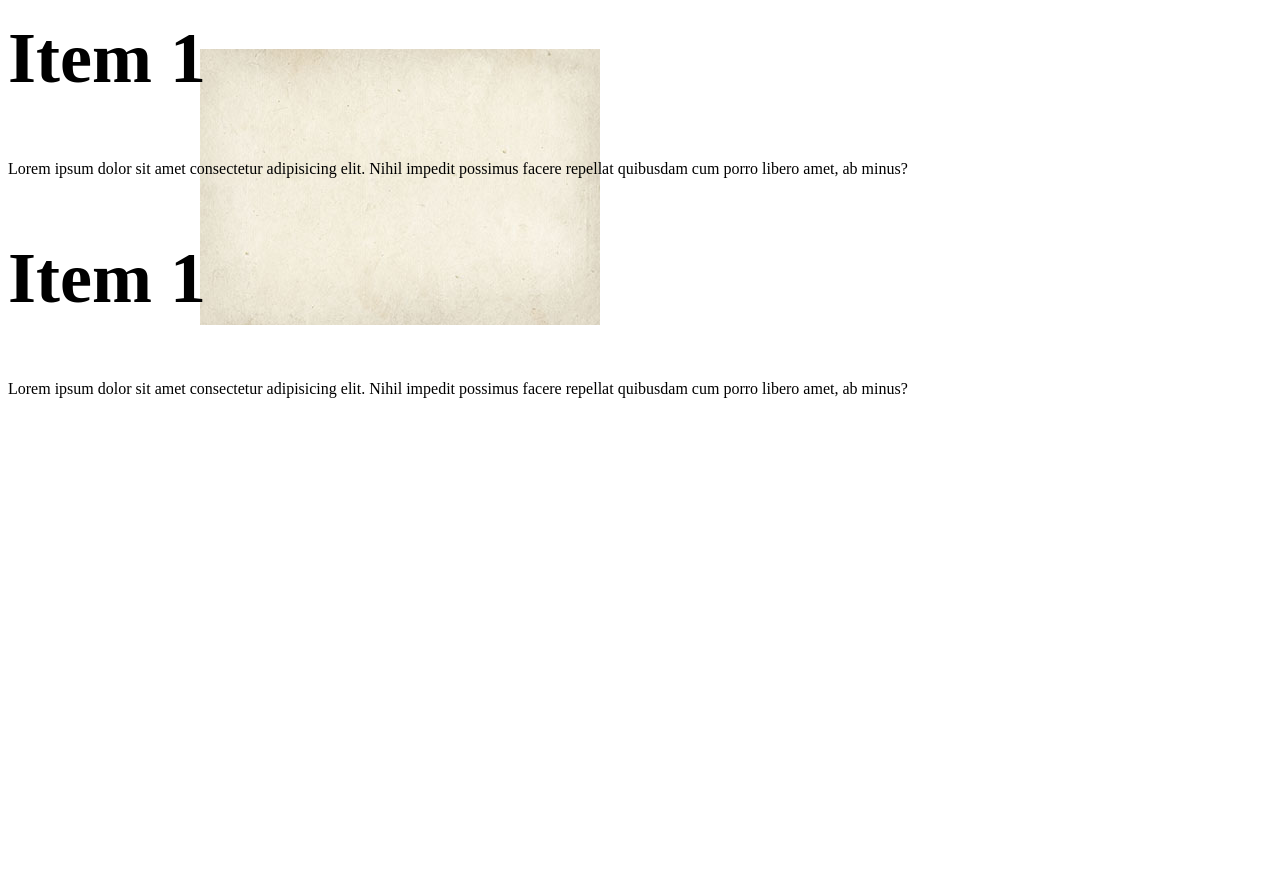
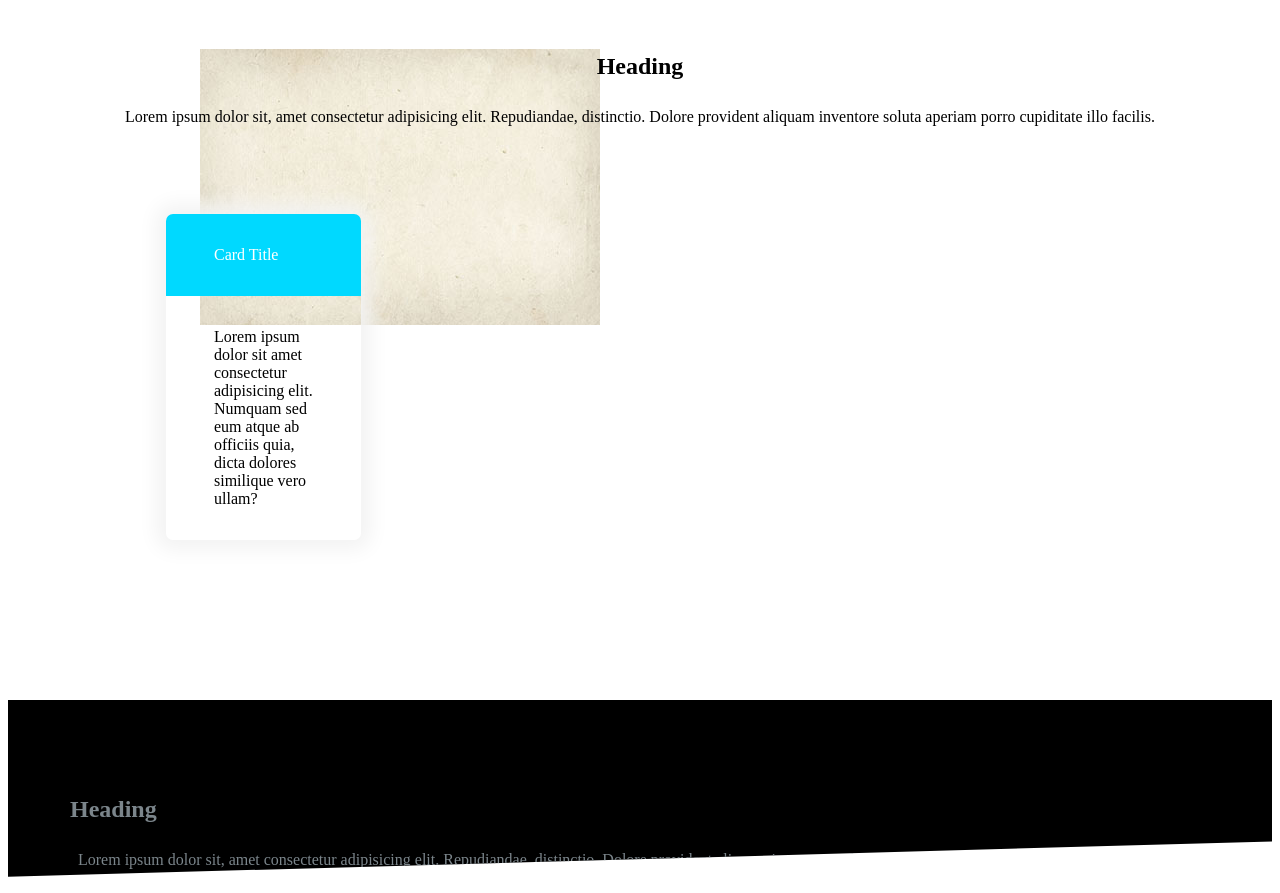
Before and after one commit to p4tgriff/Moshify, a plain HTML site: page HTML/index.html in a window 1280 px wide. Shown: the part 51-944 px from the top of the page. Before the commit the page ends 800 px from the top, so only its background shows below. Drawn offline with Linux system fonts and the light colour scheme.

Commit message:
added Blocks

```diff
--- a/HTML/index.html
+++ b/HTML/index.html
@@ -134,7 +134,7 @@
         <a href="" class="btn btn--secondary btn--stretched">Get Started</a>
       </div>
     </div> -->
-    <div class="collapsible collapsible--expanded">
+    <!-- <div class="collapsible collapsible--expanded">
       <header class="collapsible__header">
         <h2 class="collapsible__heading">Item 1</h2>
           <svg class="icon icon--white collapsible__chevron">
@@ -155,7 +155,27 @@
       <div class="collapsible__content">
         Lorem ipsum dolor sit amet consectetur adipisicing elit. Nihil impedit possimus facere repellat quibusdam cum porro libero amet, ab minus?
       </div>
-    </div>
+    </div> -->
+    <section class="block container">
+      <header class="block__header">
+        <h2 class="block__heading">Heading</h2>
+        <p>Lorem ipsum dolor sit, amet consectetur adipisicing elit. Repudiandae, distinctio. Dolore provident aliquam inventore soluta aperiam porro cupiditate illo facilis.</p>
+      </header>
+      <div style="width: 30%; padding: 4rem">
+        <div class="card card--secondary">
+        <header class="card__header">Card Title</header>
+        <div class="card__body">
+          Lorem ipsum dolor sit amet consectetur adipisicing elit. Numquam sed eum atque ab officiis quia, dicta dolores similique vero ullam?
+        </div>
+            </div>
+      </div>
+    </section>
+    <section class="block block--dark block--skewed-left">
+      <div class="container">
+        <h2 class="block__heading">Heading</h2>
+        <p>Lorem ipsum dolor sit, amet consectetur adipisicing elit. Repudiandae, distinctio. Dolore provident aliquam inventore soluta aperiam porro cupiditate illo facilis.</p>
+      </div>
+    </section>
     <script src="js/main.js"></script>
   </body>
 </html>
--- a/HTML/styles.css
+++ b/HTML/styles.css
@@ -585,3 +585,41 @@ body {
   max-height: 100vh;
   opacity: 1;
 }
+
+/* Blocks */
+.block {
+  --padding-vertical: 6rem;
+  padding: var(--padding-vertical) 2rem;
+}
+
+.block__header {
+  text-align: center;
+}
+
+.block__heading {
+  margin-top: 0;
+}
+
+.block--dark {
+  background: #000;
+  color: #7b858b;
+}
+
+.block--dar .block__heading {
+  color: #fff;
+}
+
+.block--skewed-right {
+  padding-bottom: calc(var(--padding-veritcal) + 4rem);
+  clip-path: polygon(0% 0%, 100% 0%, 100% 100%, 0% 80%);
+}
+
+.block--skewed-left {
+  padding-bottom: calc(var(--padding-veritcal) + 4rem);
+  clip-path: polygon(0% 0%, 100% 0%, 100% 80%, 0% 100%);
+}
+
+.container {
+  max-width: 1140px;
+  margin: 0 auto;
+}
```
